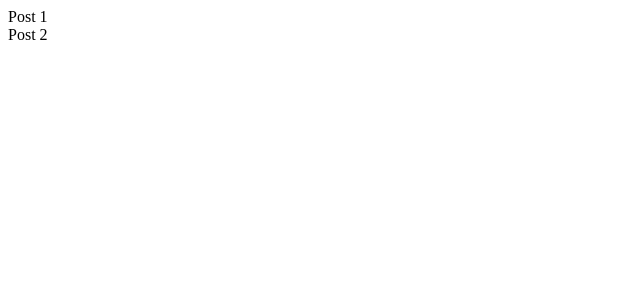
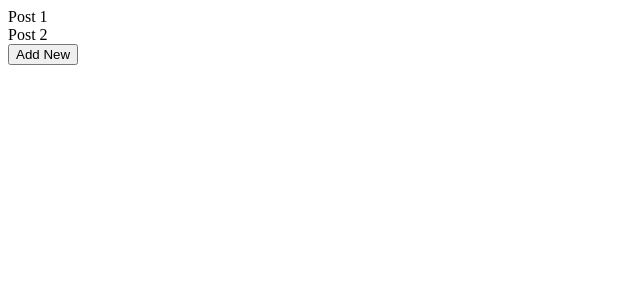
Before and after one commit to colson0x1/react-query, a React (Vite) app in the folder client/: page / in a window 1280 px wide. Shown: the top 300 px of the page, without its empty margins (0-640 px from the left). Built offline with nearby package versions, Linux system fonts and the light colour scheme.

Commit message:
implement useMutation

```diff
--- a/client/src/App.jsx
+++ b/client/src/App.jsx
@@ -8,6 +8,8 @@ const POSTS = [
 ];
 
 function App() {
+  console.log(POSTS);
+
   const postsQuery = useQuery({
     // queryKey is key that uniquely identifies this query
     queryKey: ['posts'],
@@ -31,6 +33,15 @@ function App() {
     /* queryFn: () => Promise.reject('Error Message'), */
   });
 
+  const newPostMutation = useMutation({
+    // Same, mutationFn expects to return a promise
+    mutationFn: (title) => {
+      return wait(1000).then(() =>
+        POSTS.push({ id: crypto.randomUUID(), title }),
+      );
+    },
+  });
+
   if (postsQuery.isLoading) return <h1>Loading...</h1>;
   if (postsQuery.isError) {
     return <pre>{JSON.stringify(postsQuery.error)}</pre>;
@@ -41,6 +52,9 @@ function App() {
       {postsQuery.data.map((post) => (
         <div key={post.id}>{post.title}</div>
       ))}
+      <button onClick={() => newPostMutation.mutate('New Post')}>
+        Add New
+      </button>
     </div>
   );
 }
```
